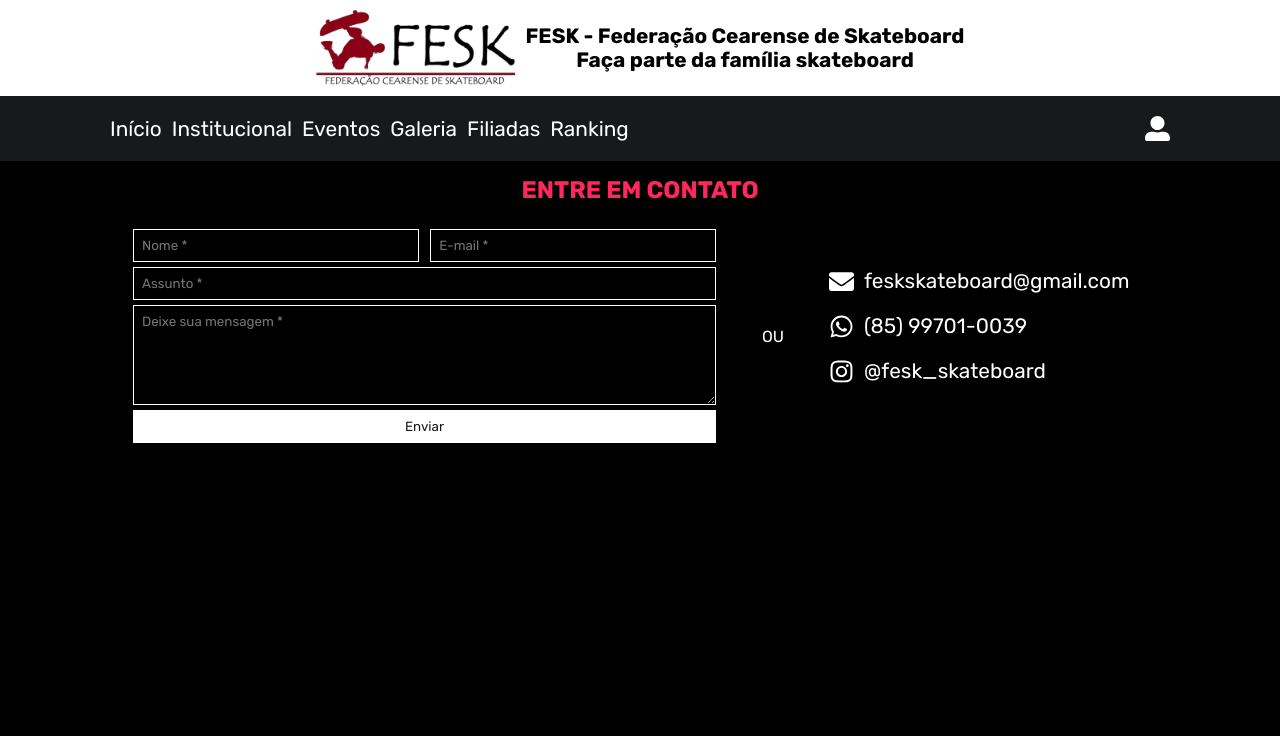
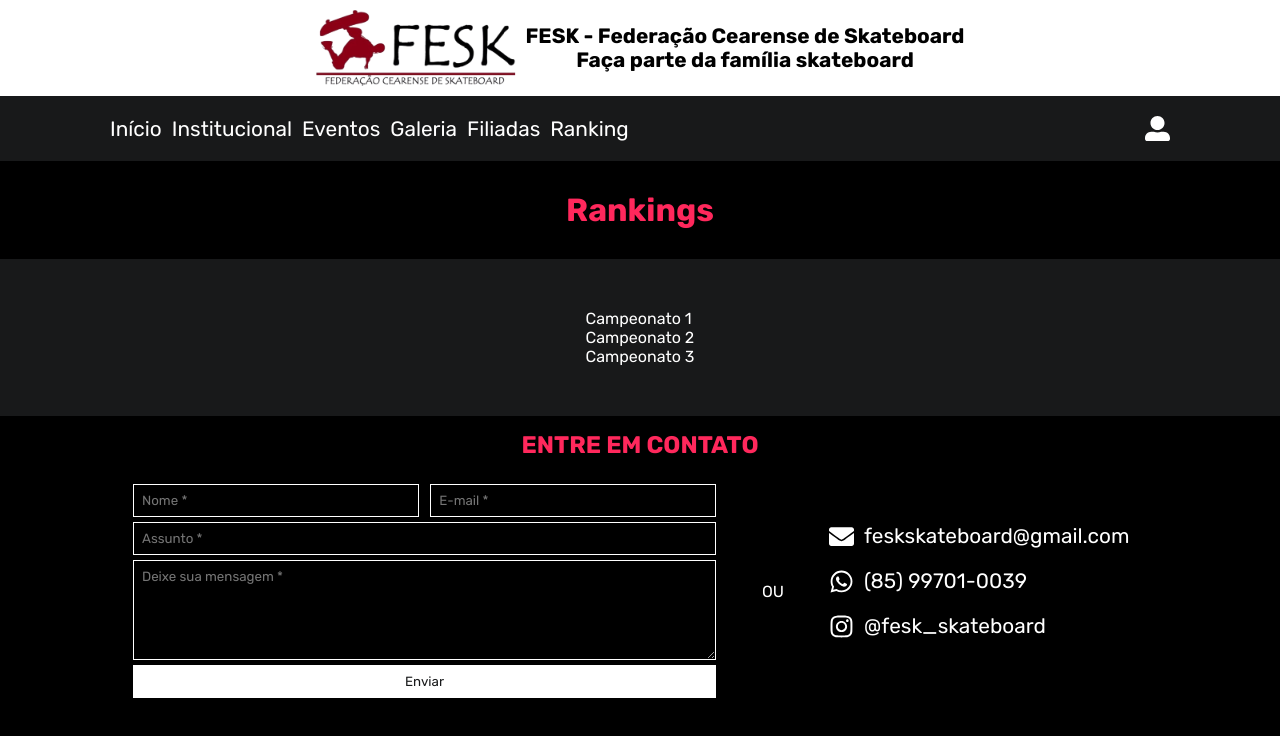
Before and after one commit to YagoYJ/FESK, a React (Create React App) app in the folder web/: page /ranking in a window 1280 px wide. Shown: the top 736 px of the page. Built offline with nearby package versions, Linux system fonts and the light colour scheme.

Commit message:
initialized the ranking page

```diff
--- a/web/src/pages/Ranking/index.jsx
+++ b/web/src/pages/Ranking/index.jsx
@@ -1,4 +1,5 @@
 import Header from "../../components/Header";
+import Card from "../../components/Card";
 import Footer from "../../components/Footer";
 
 import "./styles.css";
@@ -7,7 +8,18 @@ export default function Ranking() {
   return (
     <div className="rakingPage">
       <Header />
-      <main></main>
+      <main>
+        <h1>Rankings</h1>
+        <Card cardStyle="gray">
+          <div className="container">
+            <ul>
+              <li>Campeonato 1</li>
+              <li>Campeonato 2</li>
+              <li>Campeonato 3</li>
+            </ul>
+          </div>
+        </Card>
+      </main>
       <Footer />
     </div>
   );
--- a/web/src/pages/Ranking/styles.css
+++ b/web/src/pages/Ranking/styles.css
@@ -0,0 +1,9 @@
+.rakingPage main h1 {
+  text-align: center;
+  margin: 30px;
+}
+.rakingPage main .container ul {
+  list-style: none;
+  text-align: left;
+  color: #ffffff;
+}
```
Also changed, not shown: 1 other file (tests, documents, lock files or other folders).
